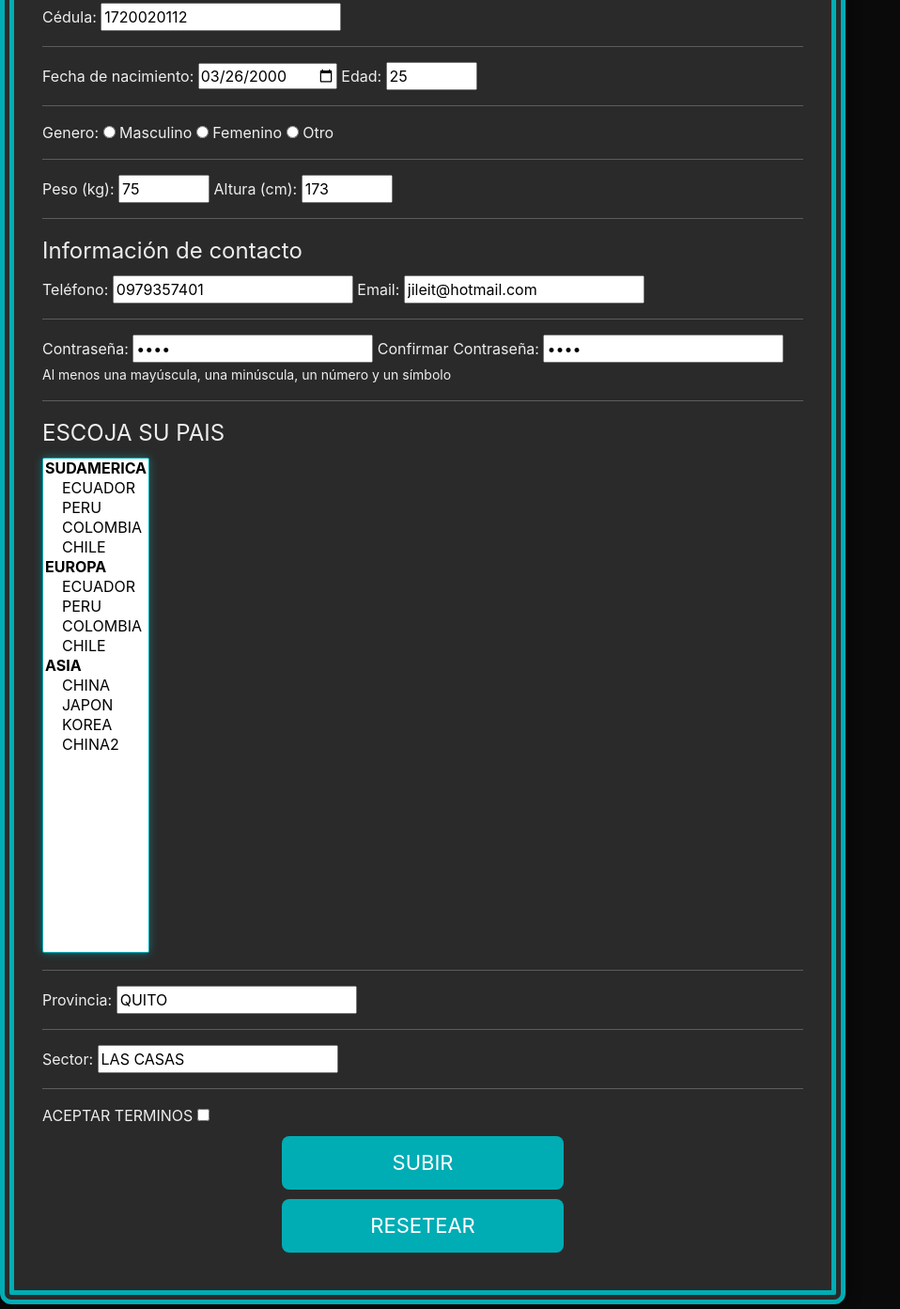
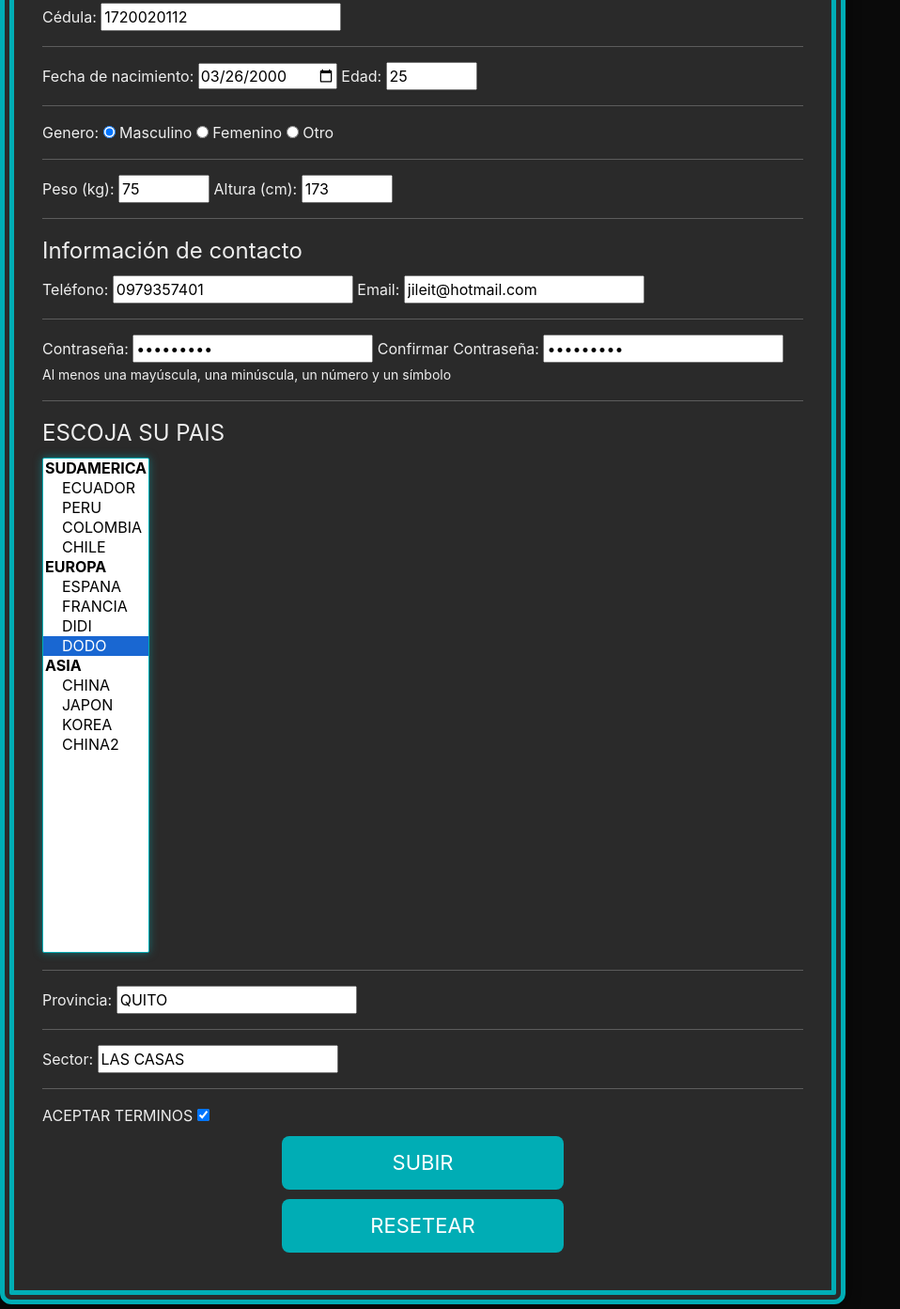
Before and after one commit to JoseLeitonProgramer/PROGRAMACION_WEB_EXAMEN1P, a plain HTML site: page index.html in a window 1280 px wide. Shown: the part 1437-2830 px from the top of the page at 94% size, without its empty margins (0-958 px from the left). Drawn offline with Linux system fonts and the light colour scheme.

Commit message:
ultimos cambios

```diff
--- a/index.html
+++ b/index.html
@@ -75,7 +75,7 @@
                 <input type="number" name="edad" id="edad" value="25" min="10" max="100" required title="min 10 max 100">
                 <hr>
                 <label for="">Genero:</label>
-                <input type="radio" name="genero" id="masculino" value="masculino" required title="Seleccionar uno">
+                <input type="radio" name="genero" id="masculino" value="masculino" checked required title="Seleccionar uno">
                 <label for="masculino">Masculino</label>
                 <input type="radio" name="genero" id="femenino" value="femenino" required title="Seleccionar uno">
                 <label for="femenino">Femenino</label>
@@ -96,9 +96,9 @@
                 <input type="email" name="email" id="email" value="jileit@hotmail.com" required>
                 <hr>
                 <label for="contrasena">Contraseña:</label>
-                <input type="password" name="contrasena" id="contrasena" value="Aa1@" required minlength="8" pattern="(?=.*[A-Z])(?=.*[a-z])(?=.*\d)(?=.*[@$!%*?&]).{8,}" title="Al menos una mayúscula, una minúscula,un número y un símbolo ">
+                <input type="password" name="contrasena" id="contrasena" value="Aa1@@@@@@" required minlength="8" pattern="(?=.*[A-Z])(?=.*[a-z])(?=.*\d)(?=.*[@$!%*?&]).{8,}" title="Al menos una mayúscula, una minúscula,un número y un símbolo ">
                 <label for="contrasena2">Confirmar Contraseña:</label>
-                <input type="password" name="contrasena2" id="contrasena2" value="Aa1@" required minlength="8" pattern="(?=.*[A-Z])(?=.*[a-z])(?=.*\d)(?=.*[@$!%*?&]).{8,}" title="Al menos una mayúscula, una minúscula,un número y un símbolo ">
+                <input type="password" name="contrasena2" id="contrasena2" value="Aa1@@@@@@" required minlength="8" pattern="(?=.*[A-Z])(?=.*[a-z])(?=.*\d)(?=.*[@$!%*?&]).{8,}" title="Al menos una mayúscula, una minúscula,un número y un símbolo ">
                 <br>
                 <small>Al menos una mayúscula, una minúscula, un número y un símbolo </small>
                 <hr>
@@ -113,10 +113,10 @@
                         <option value="pais_d">CHILE</option>
                     </optgroup>
                     <optgroup title="paises2" label="EUROPA">
-                        <option value="pais_a">ECUADOR</option>
-                        <option value="pais_b">PERU</option>
-                        <option value="pais_c">COLOMBIA</option>
-                        <option value="pais_d">CHILE</option>
+                        <option value="pais_a">ESPANA</option>
+                        <option value="pais_b">FRANCIA</option>
+                        <option value="pais_c">DIDI</option>
+                        <option value="pais_d" selected>DODO</option>
                     </optgroup>
                     <optgroup title="paises3" label="ASIA">
                         <option value="pais_a">CHINA</option>
@@ -138,7 +138,7 @@
             </fieldset>
 
                 <label for="aceptar">ACEPTAR TERMINOS</label>
-                <input type="checkbox" name="aceptar" id="aceptar" required title="Acepte los terminos y condiciones para poder avanzar">
+                <input type="checkbox" name="aceptar" id="aceptar" required title="Acepte los terminos y condiciones para poder avanzar" checked>
                 <button type="submit">SUBIR</button>
                 <button type="reset">RESETEAR</button>
 
```
Also changed, not shown: formulario.html (renamed from public/view/formulario.html).
